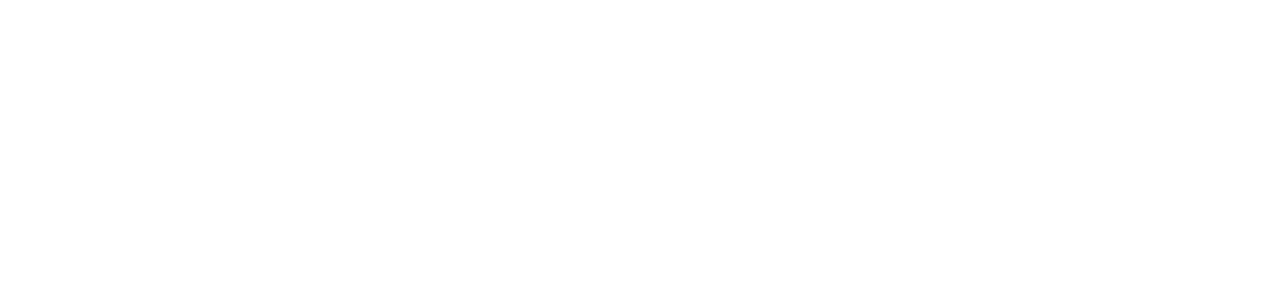
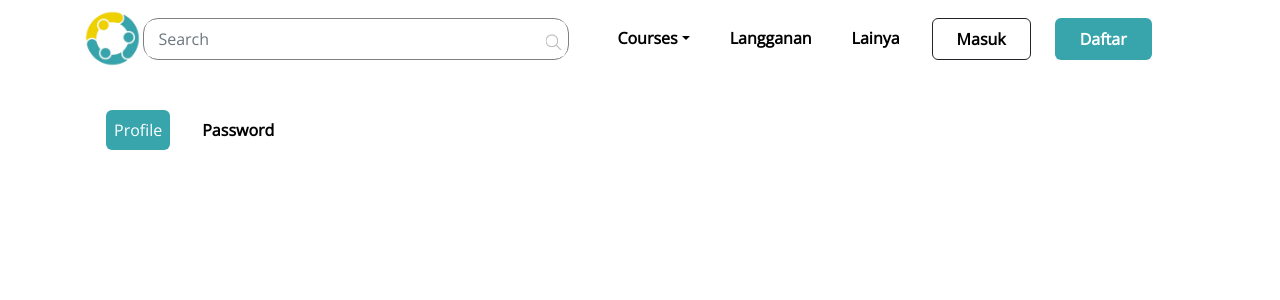
Before and after one commit to ervindwik/fe-comdev, a React (Create React App) app: page /profile/settingpassword in a window 1280 px wide. Before the commit this address had no page. Shown: the top 300 px of the page. Built offline with nearby package versions, Linux system fonts and the light colour scheme.

Commit message:
add setting password page

```diff
--- a/src/App.js
+++ b/src/App.js
@@ -3,13 +3,15 @@
 import Dashboard from "./Pages/Dashboard";
 import Profile from "./Pages/Profile";
 import SettingProfile from "./Pages/SettingProfile";
+import SettingPassword from "./Pages/SettingPassword";
 
 function App() {
   return (
     <Routes>
       <Route path="/" element={<Dashboard />} />
       <Route path="/profile" element={<Profile />} />
-      <Route path="/profile/settingprofile" element={<SettingProfile/>} />
+      <Route path="/profile/settingprofile" element={<SettingProfile />} />
+      <Route path="/profile/settingpassword" element={<SettingPassword />} />
     </Routes>
   );
 }
--- /dev/null
+++ b/src/Pages/SettingPassword.jsx
@@ -0,0 +1,29 @@
+import React from "react";
+import { Container, Navbar, Nav, Form, Button, Col, Row } from "react-bootstrap";
+import Footer from "../Components/Footer";
+import NavbarComp from "../Components/Navbar";
+import "../Styles/SettingProfile.css";
+
+const SettingPassword = () => {
+    return (
+        <>
+            <NavbarComp />
+
+            <div className="navigasi">
+                <Navbar bg="white" expand="lg">
+                    <Container>
+                        <Navbar.Toggle aria-controls="basic-navbar-nav" />
+                        <Navbar.Collapse id="basic-navbar-nav">
+                            <Nav className="me-auto" variant="pills" defaultActiveKey="/profile/settingprofile">
+                                <Nav.Link href="/profile/settingprofile" id="btn-profile">Profile</Nav.Link>
+                                <Nav.Link href="/profile/settingpassword" id="btn-password">Password</Nav.Link>
+                            </Nav>
+                        </Navbar.Collapse>
+                    </Container>
+                </Navbar>
+            </div>
+        </>
+    )
+}
+
+export default SettingPassword
--- a/src/Pages/SettingProfile.jsx
+++ b/src/Pages/SettingProfile.jsx
@@ -31,7 +31,7 @@
                         <Navbar.Collapse id="basic-navbar-nav">
                             <Nav className="me-auto"  defaultActiveKey="/profile/settingprofile">
                                 <Nav.Link href="/profile/settingprofile" id="btn-profile">Profile</Nav.Link>
-                                <Nav.Link href="#password" id="btn-password">Password</Nav.Link>
+                                <Nav.Link href="/profile/settingpassword" id="btn-password">Password</Nav.Link>
                             </Nav>
                         </Navbar.Collapse>
                     </Container>
--- a/src/Styles/SettingProfile.css
+++ b/src/Styles/SettingProfile.css
@@ -10,9 +10,6 @@
     width: 100px;
     text-align: center;
 } */
-
-#btn-profile {
-}
 
 .me-auto #btn-password {
     font-weight: bold;
```
